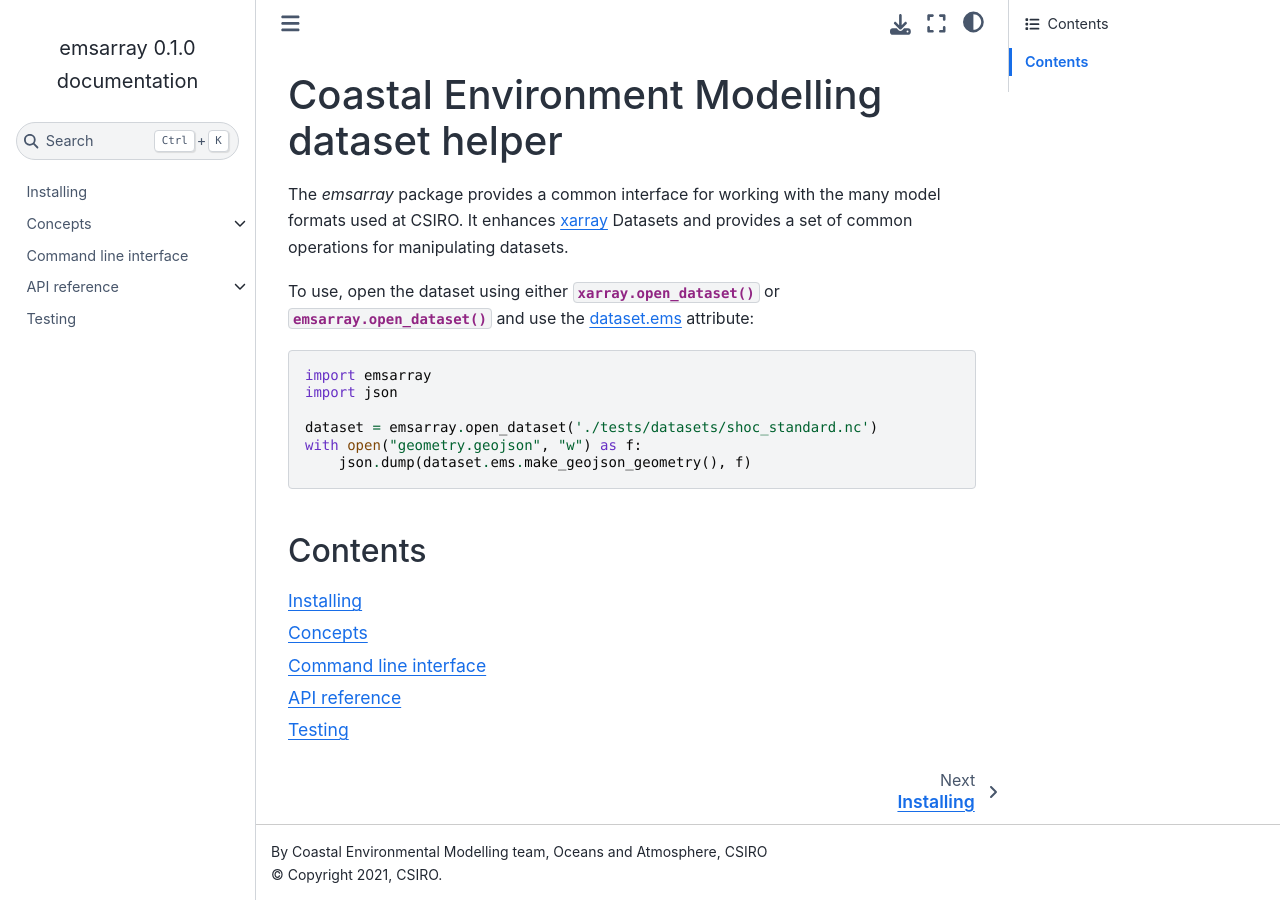
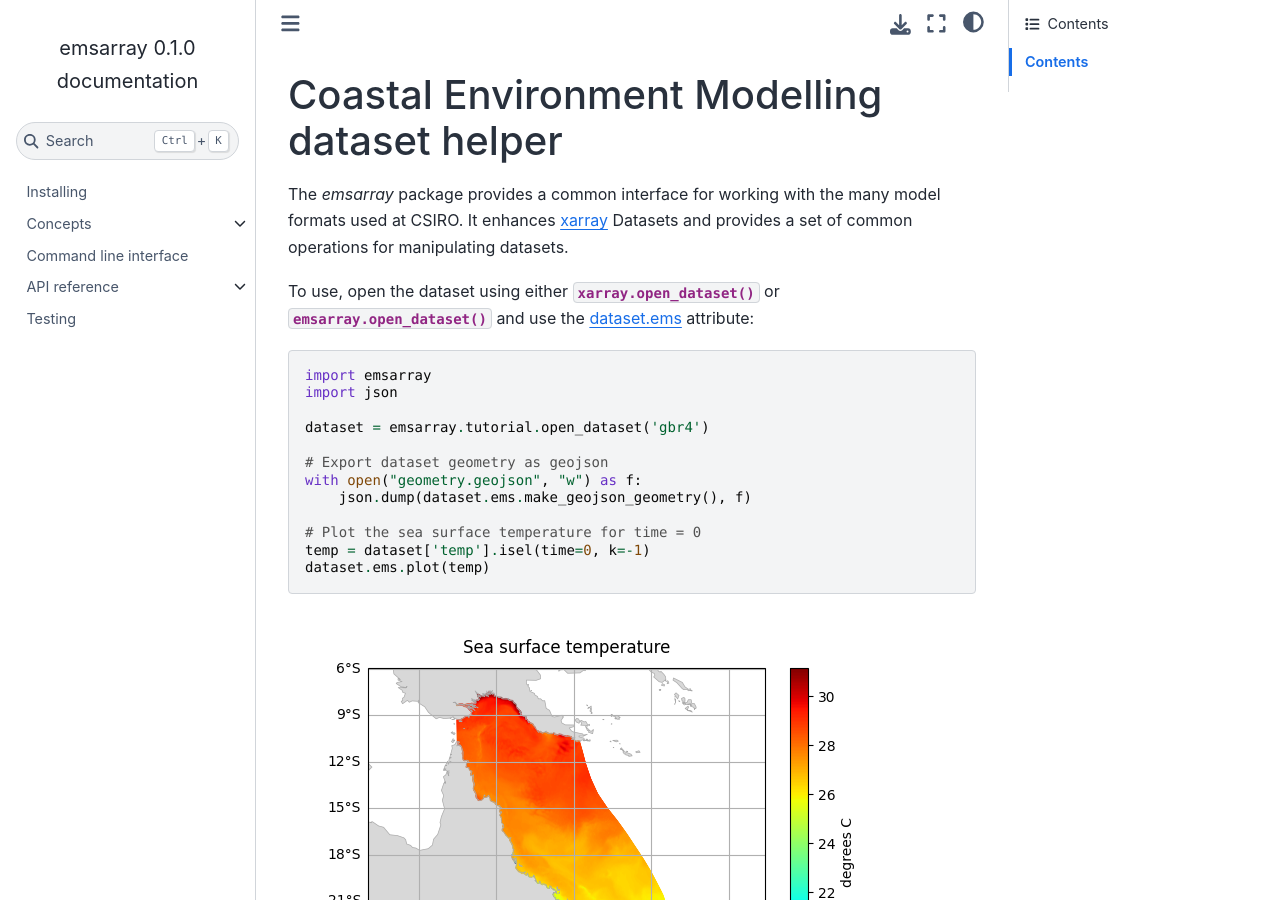
Before and after one commit to csiro-coasts/emsarray, a Sphinx documentation site: the page built from docs/index.rst, in a window 1280 px wide and 900 px high. Built offline with Sphinx 7.4.7 and the Sphinx Book theme 1.1.4, drawn with Linux system fonts in a browser that asks for light colours.

Commit message:
Update README and docs to use tutorial files

```diff
--- a/docs/conf.py
+++ b/docs/conf.py
@@ -57,7 +57,7 @@ html_theme = 'sphinx_book_theme'
 # Add any paths that contain custom static files (such as style sheets) here,
 # relative to this directory. They are copied after the builtin static files,
 # so a file named "default.css" will overwrite the builtin "default.css".
-# html_static_path = ['_static']
+html_static_path = ['_static']
 
 
 napoleon_google_docstring = False
--- a/docs/index.rst
+++ b/docs/index.rst
@@ -17,9 +17,18 @@ and use the :ref:`dataset.ems <accessor>` attribute:
     import emsarray
     import json
 
-    dataset = emsarray.open_dataset('./tests/datasets/shoc_standard.nc')
+    dataset = emsarray.tutorial.open_dataset('gbr4')
+
+    # Export dataset geometry as geojson
     with open("geometry.geojson", "w") as f:
         json.dump(dataset.ems.make_geojson_geometry(), f)
+
+    # Plot the sea surface temperature for time = 0
+    temp = dataset['temp'].isel(time=0, k=-1)
+    dataset.ems.plot(temp)
+
+.. image:: _static/images/gbr4_temp.png
+   :alt: Plot of sea surface temperature from the GBR4 example file
 
 Contents
 ========
```
Also changed, not shown: README.md (+6 -8 lines), docs/_static/images/gbr4_temp.png (added), 1 other file.
